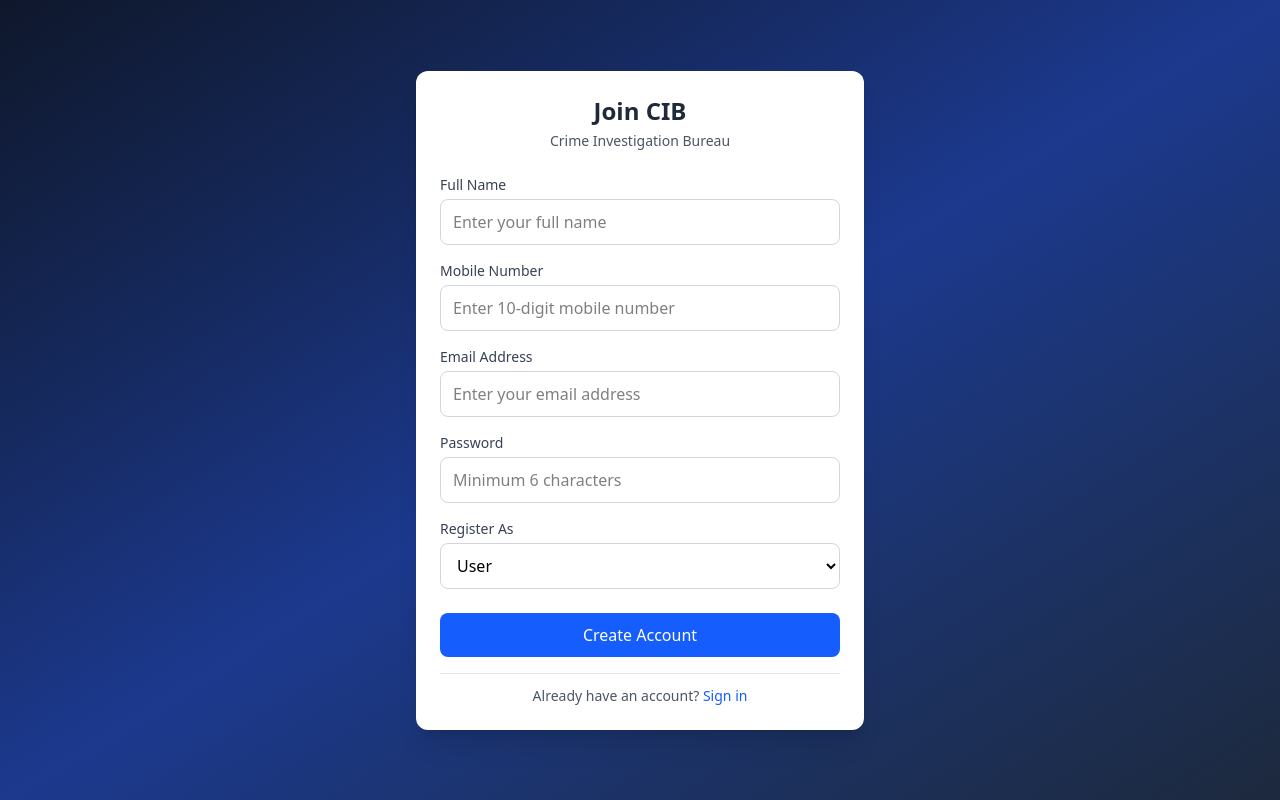
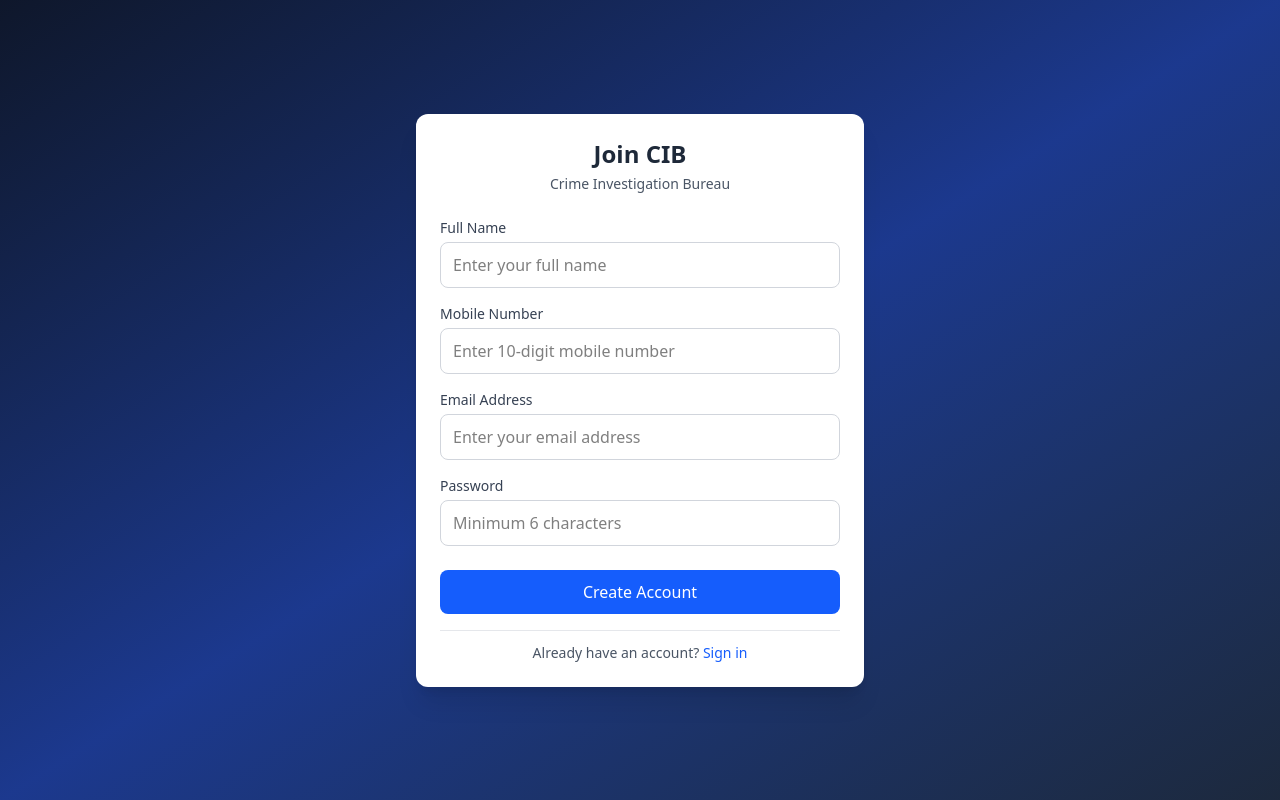
Before and after one commit to Priyanka9321/CIB-dashboard, a React (Vite) app: page /sign-up in a window 1280 px wide. Built offline with nearby package versions, Linux system fonts and the light colour scheme.

Commit message:
role based login done

```diff
--- a/src/components/SignIn.jsx
+++ b/src/components/SignIn.jsx
@@ -76,23 +76,13 @@ const SignInForm = () => {
         userPassword: formData.password,
       });
 
-      console.log("Backend response:", response.data);
-      const validRoles = ["user", "admin"];
-      const userRole = user?.role?.toLowerCase() || "user";
+      if (response.status === 200) {
+        const { token, user: userData } = response.data;
         const userInfo = {
-        name: user?.name || "User",
-        email: user?.email || formData.emailOrMobile,
-        role: validRoles.includes(userRole) ? userRole : "user",
+          name: userData.name,
+          email: userData.email,
+          role: userData.role.toLowerCase(),
         };
-      console.log("User info:", userInfo);
-      setUser(userInfo);
-      navigate(
-        userInfo.role === "admin" ? "/admin/dashboard" : "/user/dashboard",
-        { replace: true }
-      );
-
-      if (response.status === 200) {
-        const { token, user } = response.data;
 
         // Clear existing storage
         localStorage.removeItem("token");
@@ -107,32 +97,9 @@ const SignInForm = () => {
           }
         }
 
-        // Normalize and validate role
-        const validRoles = ["user", "admin"];
-        const userRole = user?.role?.toLowerCase() || "user";
-
-        if (!validRoles.includes(userRole)) {
-          console.warn(
-            `Invalid role received: ${userRole}. Defaulting to "user".`
-          );
-        }
-
-        const userInfo = {
-          name: user?.name || "User",
-          email: user?.email || formData.emailOrMobile,
-          role: validRoles.includes(userRole) ? userRole : "user",
-        };
-
-        console.log("User info:", userInfo); // Debug user info
-
         setUser(userInfo);
-
         toast.success("Login successful!");
-
-        // Redirect based on role
-        navigate(
-          userInfo.role === "admin" ? "/admin/dashboard" : "/user/dashboard"
-        );
+        navigate(userInfo.role === "admin" ? "/admin/dashboard" : "/user/dashboard");
       }
     } catch (err) {
       console.error("Login error:", err.response?.data || err);
@@ -149,6 +116,9 @@ const SignInForm = () => {
       setIsLoading(false);
     }
   };
+
+  // Check if the entered email is the admin email
+  const isAdminEmail = formData.emailOrMobile === "admin@cib.com";
 
   return (
     <div className="min-h-screen bg-gradient-to-br from-slate-900 via-blue-900 to-slate-800 flex items-center justify-center p-4">
@@ -237,12 +207,14 @@ const SignInForm = () => {
                 Keep me logged in
               </label>
             </div>
+            {!isAdminEmail && (
               <Link
                 to="/forgot-password"
                 className="text-sm text-blue-600 hover:text-blue-800 font-medium hover:underline"
               >
                 Forgot Password?
               </Link>
+            )}
           </div>
 
           <div className="pt-2">
--- a/src/components/SignUp.jsx
+++ b/src/components/SignUp.jsx
@@ -14,7 +14,6 @@ export default function SignupForm() {
     mobile: "",
     email: "",
     password: "",
-    role: "1", // Default roleId (1 = user)
   });
 
   const [errors, setErrors] = useState({});
@@ -62,10 +61,6 @@ export default function SignupForm() {
       newErrors.password = "Password must be at least 6 characters";
     }
 
-    if (!["1", "2"].includes(formData.role)) {
-      newErrors.role = "Please select a valid role";
-    }
-
     setErrors(newErrors);
     return Object.keys(newErrors).length === 0;
   };
@@ -83,7 +78,6 @@ export default function SignupForm() {
         userMobile: formData.mobile,
         userPassword: formData.password,
         confirmPassword: formData.password,
-        role: parseInt(formData.role), // Send roleId as a number
       };
       console.log("Sending request to:", `${baseURL}/auth/signup`);
       console.log("Request payload:", payload);
@@ -94,11 +88,11 @@ export default function SignupForm() {
         const userData = {
           name: formData.name,
           email: formData.email,
-          role: formData.role === "2" ? "admin" : "user", // Map roleId to roleName for AuthContext
+          role: "user",
         };
         setUser(userData);
         toast.success("Registration successful!");
-        navigate(formData.role === "2" ? "/admin/dashboard" : "/user/dashboard");
+        navigate("/user/dashboard");
       }
     } catch (error) {
       const errorMessage = error.response?.data?.message || "Something went wrong";
@@ -215,31 +209,6 @@ export default function SignupForm() {
             )}
           </div>
 
-          <div>
-            <label
-              htmlFor="role"
-              className="block text-sm font-medium text-gray-700 mb-1"
-            >
-              Register As
-            </label>
-            <select
-              id="role"
-              name="role"
-              value={formData.role}
-              onChange={handleChange}
-              className={`w-full px-3 py-2.5 border rounded-lg focus:ring-2 focus:ring-blue-500 ${
-                errors.role ? "border-red-500" : "border-gray-300"
-              }`}
-              required
-            >
-              <option value="1">User</option>
-              <option value="2">Admin</option>
-            </select>
-            {errors.role && (
-              <p className="text-red-500 text-xs mt-1">{errors.role}</p>
-            )}
-          </div>
-
           <div className="pt-2">
             <button
               type="submit"
```
Lines whose indentation alone changed are shown as unchanged.
